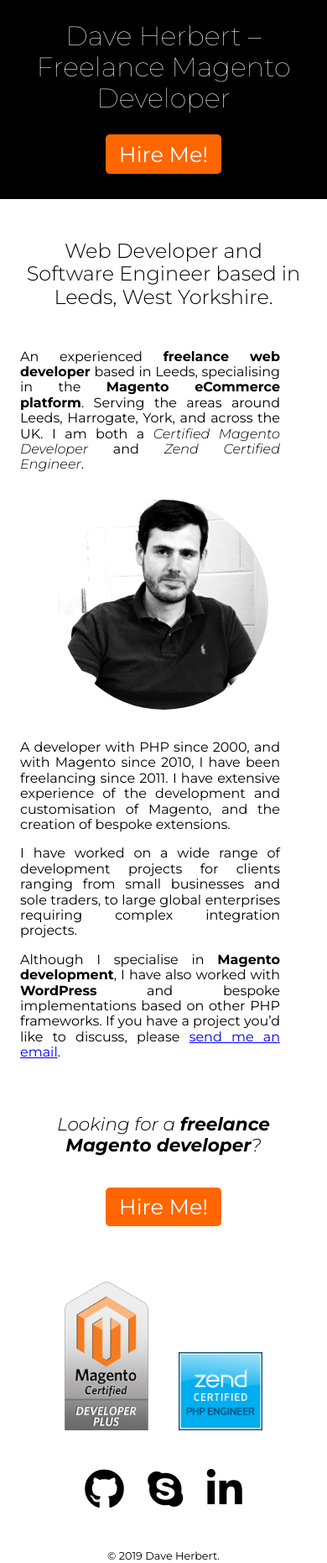
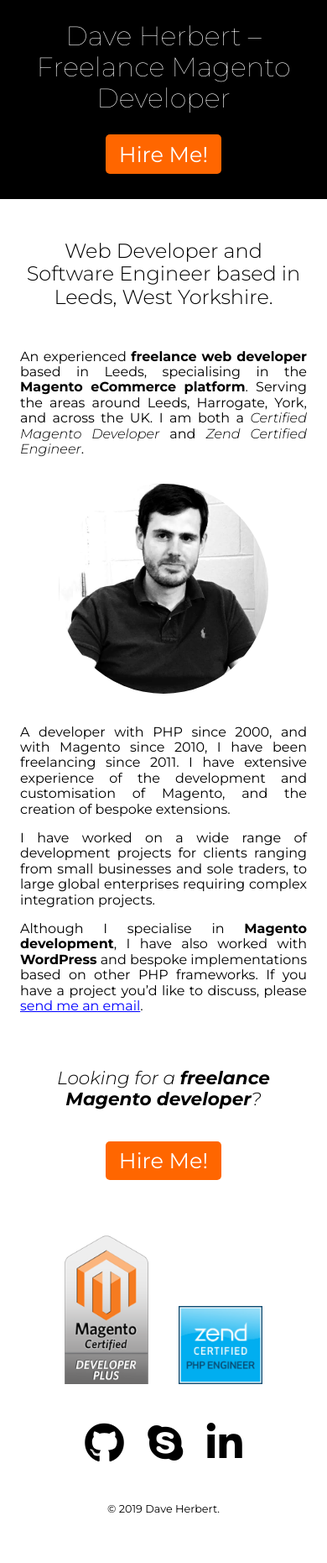
Before and after one commit to daveherbert/daveherbert.github.io, a Jekyll site: the page built from index.md, in a window 390 px wide. Shown: the whole page at 84% size. Built offline with Jekyll 4.4.1, drawn with Linux system fonts in a browser that asks for light colours; nearby versions of some CDN libraries; our own code applies the rules of GitHub Pages for plain Markdown files; after the commit the page ends 1839 px from its top, so only the background shows below that.

Commit message:
Responsive fixes

```diff
--- a/_includes/head.html
+++ b/_includes/head.html
@@ -1,5 +1,6 @@
 <head>
     <meta charset="utf-8">
+    <meta name="viewport" content="width=device-width, initial-scale=1">
     <title>{% if page.title %}{{ page.title }} | {% endif %}{{ site.title }}</title>
     {% feed_meta %}
     {% seo %}
--- a/_sass/components/_base.scss
+++ b/_sass/components/_base.scss
@@ -5,6 +5,7 @@
 body {
     font-size: 16px;
     font-family: 'Montserrat', sans-serif;
+    padding-bottom: 0.1rem;
 }
 
 main, footer {
@@ -34,6 +35,9 @@
     text-align: left;
     @include breakpoint($bp-large) {
         text-align: justify;
+    }
+    @include breakpoint($bp-mid) {
+        padding: 0;
     }
     h2 + & {
         float: left;
```
